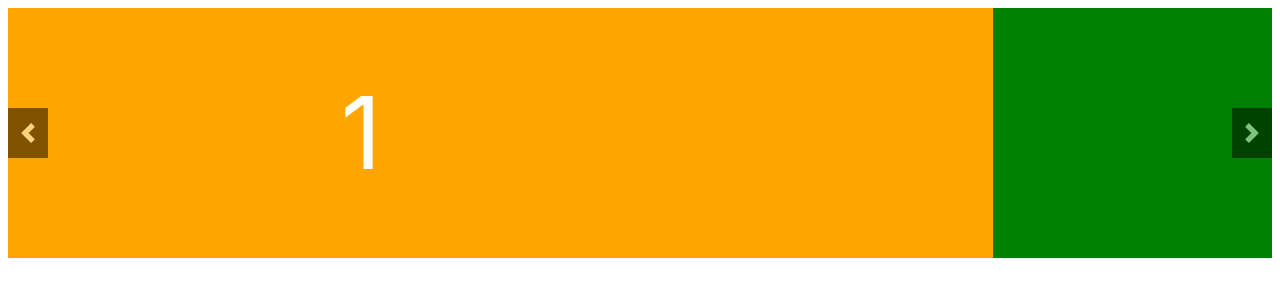
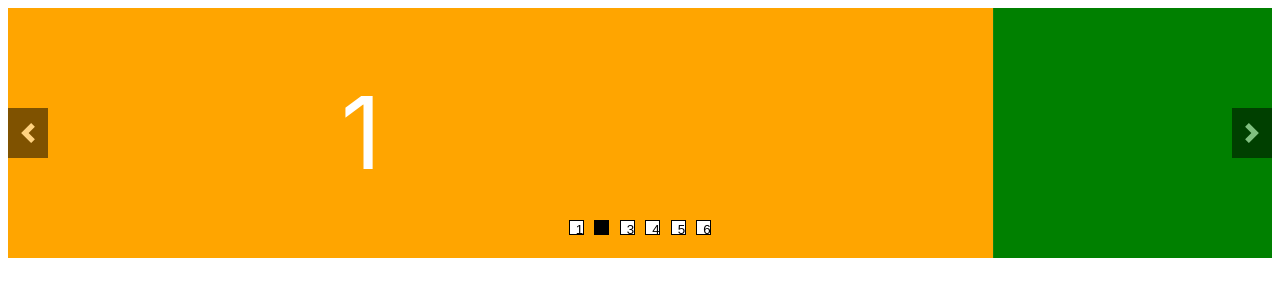
Before and after one commit to Artem-Pr/Slider, a plain HTML site: page index.html in a window 1280 px wide. Drawn offline with Linux system fonts and the light colour scheme.

Commit message:
added work with already existing dots

```diff
--- a/index.html
+++ b/index.html
@@ -38,6 +38,26 @@
 				</div>
 			</div>
 		</div>
+		<div class="miniSlider__dots">
+			<button class="miniSlider__dot active">
+				<span class="dot0">1</span>
+			</button>
+			<button class="miniSlider__dot">
+				<span class="dot1">2</span>
+			</button>
+			<button class="miniSlider__dot">
+				<span class="dot2">3</span>
+			</button>
+			<button class="miniSlider__dot">
+				<span class="dot3">4</span>
+			</button>
+			<button class="miniSlider__dot">
+				<span class="dot3">5</span>
+			</button>
+			<button class="miniSlider__dot">
+				<span class="dot3">6</span>
+			</button>
+		</div>
 	</div>
 
 </div>
--- a/js/miniSlider.js
+++ b/js/miniSlider.js
@@ -19,7 +19,8 @@ let multiItemSlider = (function () {
 				interval: 5000, // automatic slider change interval
 				pause: true, // set a pause when hovering the mouse over the slider
 				slidesCount: 1, // slider duplication count
-				dots: false // hide miniSlider__dots
+				dots: false, // hide miniSlider__dots
+				dotsExist: false //the points are already in html
 			};
 
 		for (let key in config) {
@@ -117,7 +118,7 @@ let multiItemSlider = (function () {
 		function createDOMSlider() {
 			_sliderWrapper.remove();
 			_sliderStage.appendChild(createSliderWrap(_items));
-			if (_config.dots) _mainElement.appendChild(createDotsObj(_dots));
+			if (_config.dots && (_config.dotsExist === false)) _mainElement.appendChild(createDotsObj(_dots));
 
 			_mainElement = document.querySelector(selector); // the main block ('.miniSlider')
 			_sliderWrapper = _mainElement.querySelector('.miniSlider__wrapper'); // wrapper for .miniSlider-item
@@ -132,20 +133,32 @@ let multiItemSlider = (function () {
 		}
 
 
+		function getDots(sliderItems) {
+			let dotsArr = _mainElement.querySelectorAll('.miniSlider__dot');
+			if (sliderItems.length !== dotsArr.length) alert("the number of 'miniSlider__item' is not equal to 'miniSlider__dot'");
+			return dotsArr;
+		}
+
+
 		// create an array with elements of dots
-		function createArrOfDot(sliderItems, dotsTrue) {
+		function createArrOfDot(config, sliderItems, dotsTrue) {
 			if (dotsTrue) {
+
+				if (config.dotsExist) return  getDots(sliderItems);
+				else {
 					let dots = []; // array for slider dots
 
 					sliderItems.forEach((item, i) => {
 						let newDot = document.createElement('button'),
 							dotSpan = document.createElement('span');
 						newDot.classList.add('miniSlider__dot');
+						dotSpan.classList.add(`dot${i}`);
 						if (i === 0) newDot.classList.add('active');
 						newDot.appendChild(dotSpan);
 						dots[i] = newDot;
 					});
 					return dots;
+				}
 			}
 		}
 
@@ -196,7 +209,7 @@ let multiItemSlider = (function () {
 
 
 		_items = createItemsArr(_sliderItems, _config.slidesCount);
-		_dots = createArrOfDot(_sliderItems, _config.dots);
+		_dots = createArrOfDot(_config, _sliderItems, _config.dots);
 
 		if (_ratioToMoveElems > 1) {  // if we need to move some items from the end of array, to the start of array
 			_items = arrPartitioning(_items, _elemsInWrap);
@@ -310,5 +323,7 @@ let multiItemSlider = (function () {
 }());
 
 let miniSlider = multiItemSlider('.miniSlider', {
-	isCycling: true
+	isCycling: true,
+	dots: true,
+	dotsExist: true
 });
```
Lines whose indentation alone changed are shown as unchanged.
